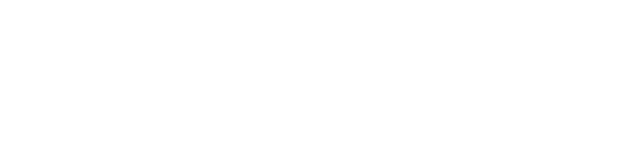
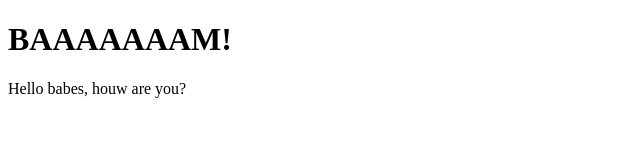
Before and after one commit to Philipthelander/Git-hub-test, a plain HTML site: page index.html in a window 1280 px wide. Shown: the whole page, without its empty margins (0-640 px from the left). Drawn offline with Linux system fonts and the light colour scheme.

Commit message:
text added + bg color

```diff
--- /dev/null
+++ b/css/style.css
@@ -0,0 +1,4 @@
+body {
+  background-color: blue;
+  color: white;
+}
--- a/index.html
+++ b/index.html
@@ -7,6 +7,7 @@
   <title>Document</title>
 </head>
 <body>
-
+  <h1>BAAAAAAAM!</h1>
+  <p> Hello babes, houw are you? </p>
 </body>
 </html>
```
